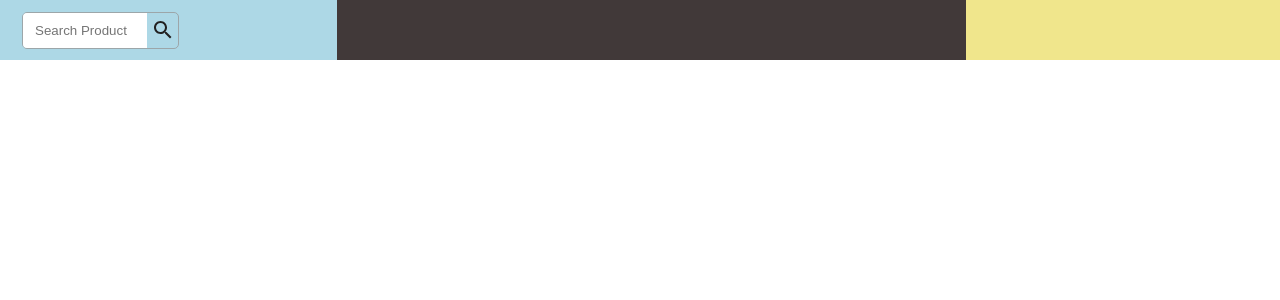
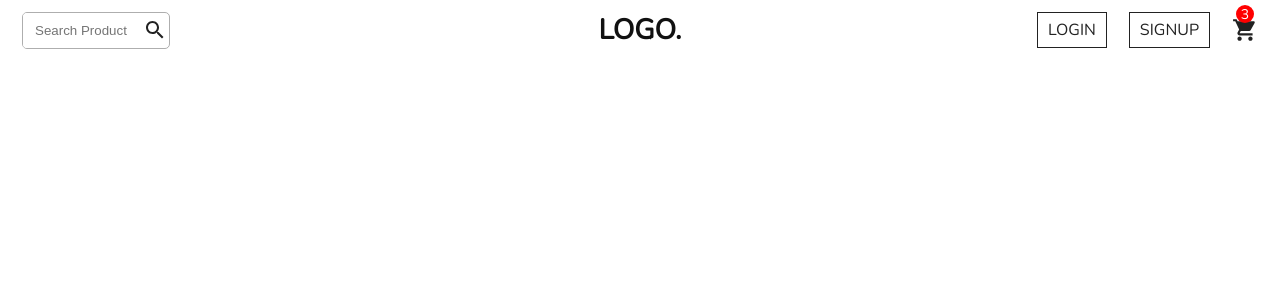
Before and after one commit to MajidAziz03/Shop-Website, a Next.js app: page / in a window 1280 px wide. Shown: the top 300 px of the page. Built offline with nearby package versions, Linux system fonts and the light colour scheme.

Commit message:
navbar completed

```diff
--- a/Components/navbar/Navbar.tsx
+++ b/Components/navbar/Navbar.tsx
@@ -1,4 +1,4 @@
-import { Search } from '@mui/icons-material';
+import { Search, ShoppingCart } from '@mui/icons-material';
 import styles from './navbar.module.scss';
 
 const Navbar = () => {
@@ -10,8 +10,19 @@ const Navbar = () => {
                     <span className={styles.iconSearch}><Search className={styles.searchIcon} /> </span>
                 </div>
             </div>
-            <div className={styles.middle}></div>
-            <div className={styles.right}></div>
+            <div className={styles.middle}>
+                <h3> LOGO. </h3>
+            </div>
+            <div className={styles.right}>
+                <span className={styles.buttonsRight}> LOGIN </span>
+                <span className={styles.buttonsRight}> SIGNUP </span>
+                <div className={styles.logoRight}>
+                    <ShoppingCart className={styles.iconRight} />
+                    <div className={styles.number}>
+                    <span> 3 </span>
+                    </div>
+                </div>
+            </div>
         </div>
     )
 }
--- a/Components/navbar/navbar.module.scss
+++ b/Components/navbar/navbar.module.scss
@@ -1,20 +1,21 @@
-@import url('https://fonts.googleapis.com/css2?family=Nunito+Sans:opsz@6..12&display=swap');
+@import url('https://fonts.googleapis.com/css2?family=Nunito&display=swap');
 
 .navbar {
     width: 100%;
     height: 60px;
-    background-color: lightblue;
     color: #222;
     display: flex;
+    font-family: 'Nunito', sans-serif;
+    background-color: white;
 
     .left {
-        flex: 1;
+        flex: 2;
         display: flex;
         align-items: center;
         padding-left: 22px;
 
         .search {
-            width: 50%;
+            width: 30%;
             border: 1px solid #999999c9;
             display: flex;
             height: 37px;
@@ -38,12 +39,61 @@
     }
 
     .middle {
-        flex: 2;
-        background-color: rgb(65, 57, 57);
+        flex: 1;
+        display: flex;
+        justify-content: center;
+        align-items: center;
+
+        h3 {
+            font-size: 28px;
+            color: #111;
+            cursor: pointer;
+
+
+        }
     }
 
     .right {
-        flex: 1;
-        background-color: khaki;
+        flex: 2;
+        display: flex;
+        gap: 22px;
+        justify-content: end;
+        align-items: center;
+        padding-right: 22px;
+
+        .buttonsRight {
+            padding: 6px 10px;
+            border: 1px solid #222;
+            cursor: pointer;
+        }
+
+        .logoRight {
+            display: flex;
+            justify-content: center;
+            align-items: center;
+            position: relative;
+            cursor: pointer;
+
+            .iconRight {
+                font-size: 26px;
+            }
+
+            .number {
+                position: absolute;
+                top: -12px;
+                color: white;
+                background-color: red;
+                border-radius: 50%;
+                width: 18px;
+                height: 18px;
+                display: flex;
+                justify-content: center;
+                align-items: center;
+
+                span {
+                    font-size: 14px;
+                }
+            }
+        }
     }
 }
```
